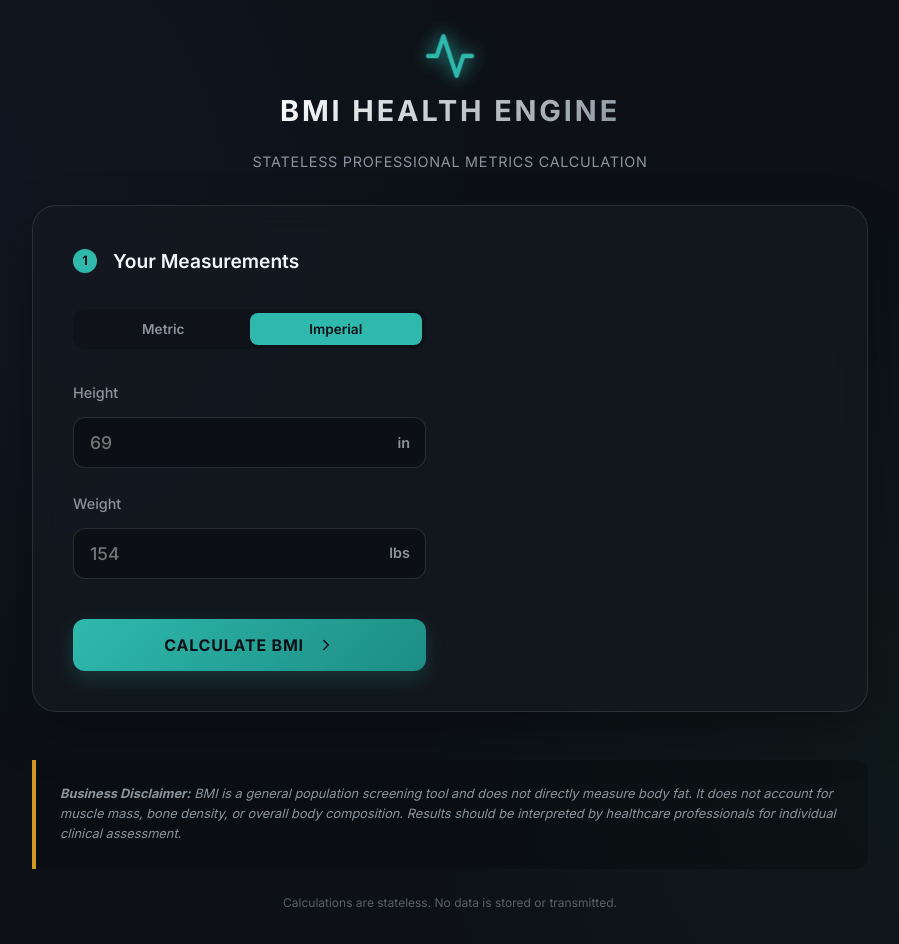
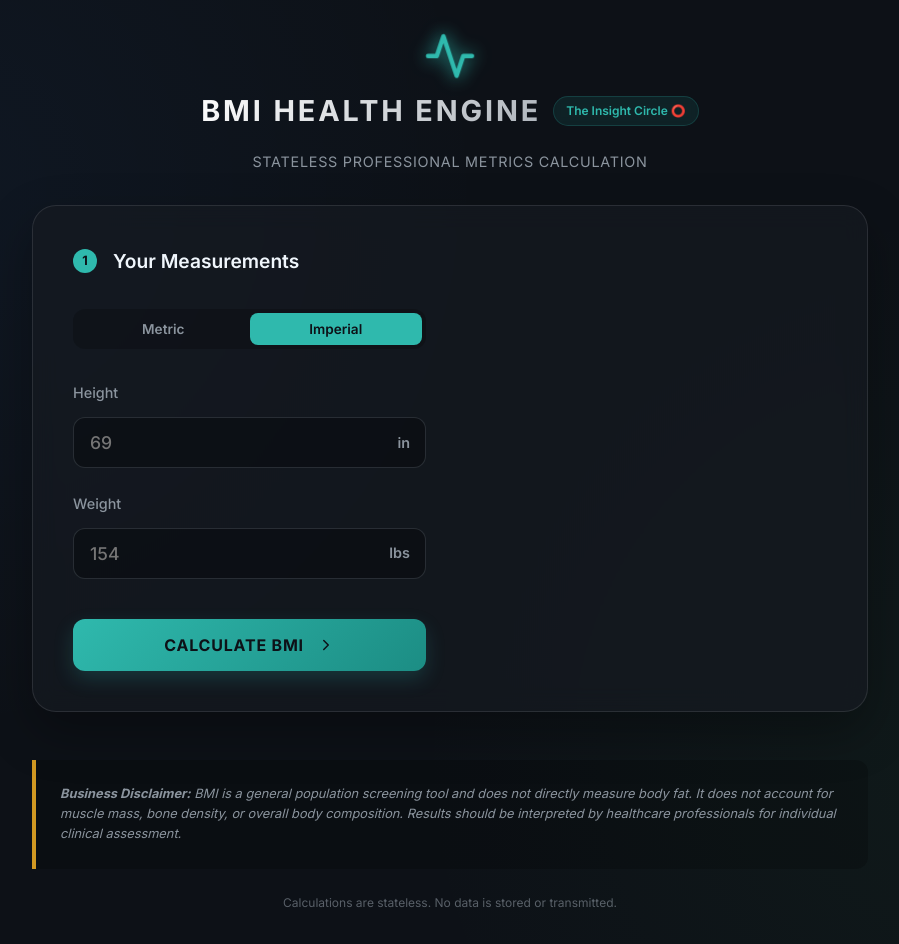
Before and after one commit to chikoosuperman/BMI-Health-Engine, a plain HTML site: page index.html in a window 1280 px wide. Shown: the whole page, without its empty margins (190-1089 px from the left). Drawn offline with Linux system fonts and the light colour scheme.

Commit message:
Update branding with The Insight Circle ⭕

```diff
--- a/index.html
+++ b/index.html
@@ -17,7 +17,7 @@
                 <svg viewBox="0 0 24 24" fill="none" stroke="currentColor" stroke-width="2" stroke-linecap="round" stroke-linejoin="round" class="icon-pulse">
                     <path d="M22 12h-4l-3 9L9 3l-3 9H2"></path>
                 </svg>
-                <h1>BMI HEALTH ENGINE</h1>
+                <h1>BMI HEALTH ENGINE <span class="brand-tag">The Insight Circle ⭕</span></h1>
             </div>
             <p class="subtitle">Stateless Professional Metrics Calculation</p>
         </header>
--- a/style.css
+++ b/style.css
@@ -74,7 +74,27 @@ h1 {
     letter-spacing: 0.1em;
     background: linear-gradient(135deg, #fff 0%, #8b949e 100%);
     -webkit-background-clip: text;
+    background-clip: text;
     -webkit-text-fill-color: transparent;
+    display: flex;
+    align-items: center;
+    justify-content: center;
+    gap: 12px;
+}
+
+.brand-tag {
+    display: inline-flex;
+    font-size: 0.75rem;
+    font-weight: 600;
+    color: var(--accent-teal);
+    background: rgba(47, 185, 173, 0.1);
+    padding: 4px 12px;
+    border-radius: 50px;
+    border: 1px solid rgba(47, 185, 173, 0.2);
+    letter-spacing: normal;
+    text-transform: none;
+    -webkit-text-fill-color: var(--accent-teal);
+    backdrop-filter: blur(4px);
 }
 
 .subtitle {
```
